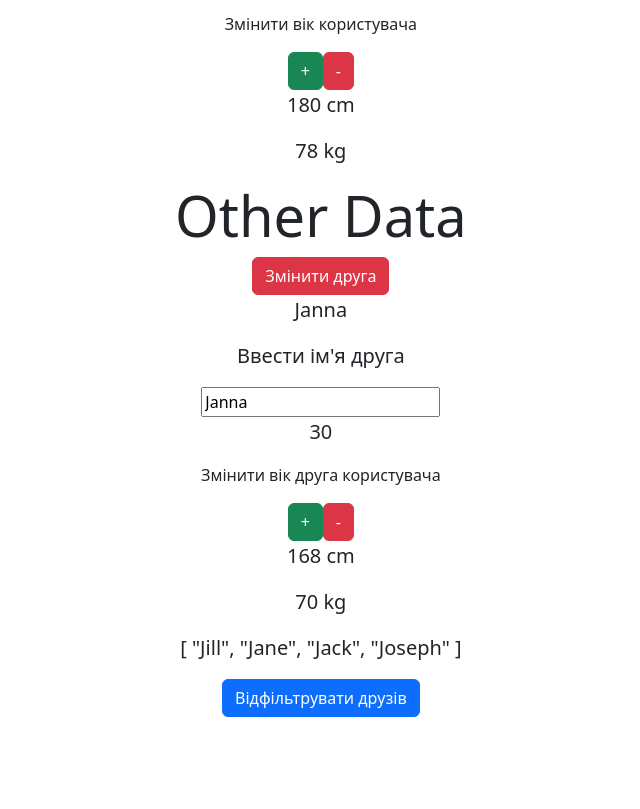
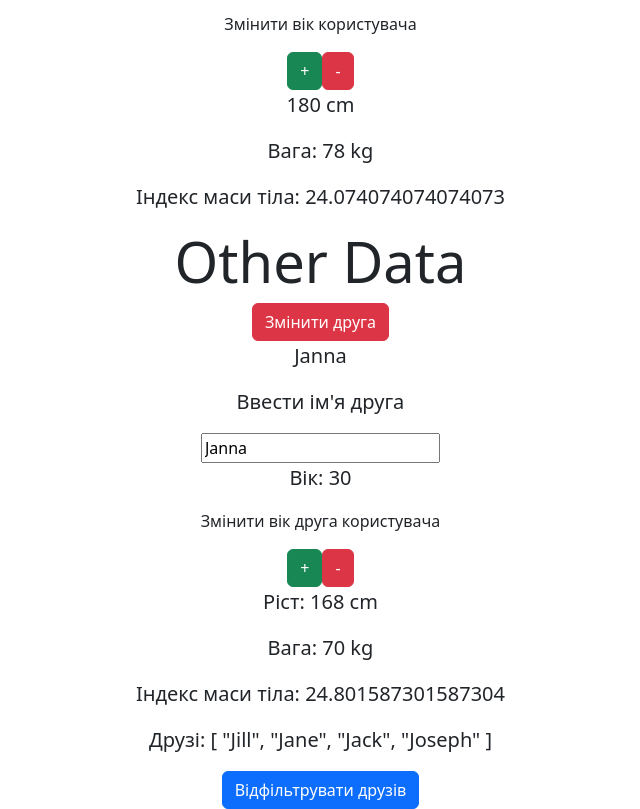
Before and after one commit to AkakiyBerula/VueLesson2, a Vue app: page / in a window 1280 px wide. Shown: the part 400-1209 px from the top of the page, without its empty margins (43-683 px from the left). Before the commit the page ends 1117 px from the top, so only its background shows below. Built offline with nearby package versions, Linux system fonts and the light colour scheme.

Commit message:
Створіть обчислювальну властивість для виведення даних, обчислених на основі інших реактивних даних.

```diff
--- a/src/components/Data.vue
+++ b/src/components/Data.vue
@@ -23,7 +23,8 @@
                 <button class="btn btn-danger" @click="decrementAge">-</button>
             </div>
             <p class="lead">{{ height }} cm</p>
-            <p class="lead">{{ weight }} kg</p>
+            <p class="lead">Вага: {{ weight }} kg</p>
+            <p class="lead">Індекс маси тіла: {{ countBodyMassIndex(height, weight) }}</p>
         </div>
         <div class="container text-center">
             <h1 class="display-4">Other Data</h1>
@@ -33,15 +34,16 @@
                 <p class="lead">Ввести ім'я друга</p>
                 <input type="text" :value="friend.name" @input="friend.name = $event.target.value">
             </div>
-            <p class="lead">{{ friend.age }}</p>
+            <p class="lead">Вік: {{ friend.age }}</p>
             <div>
                 <p>Змінити вік друга користувача</p>
                 <button class="btn btn-success" @click="incrementFriendAge">+</button>
                 <button class="btn btn-danger" @click="decrementFriendAge">-</button>
             </div>
-            <p class="lead">{{ friend.height }} cm</p>
-            <p class="lead">{{ friend.weight }} kg</p>
-            <p class="lead">{{ friend.friendsList }}</p>
+            <p class="lead">Ріст: {{ friend.height }} cm</p>
+            <p class="lead">Вага: {{ friend.weight }} kg</p>
+            <p class="lead">Індекс маси тіла: {{ countBodyMassIndex(friend.height, friend.weight) }}</p>
+            <p class="lead">Друзі: {{ friend.friendsList }}</p>
             <div>
                 <button class="btn btn-primary" @click="filterFriendsList('Jack')">Відфільтрувати друзів</button>
             </div>
@@ -106,6 +108,9 @@ export default {
                 friendsList: ['Ferdinand', 'Astrid', 'Cody']
             }
             this.friend = newFriend
+        },
+        countBodyMassIndex(height, weight) {
+            return weight / ((height / 100) ** 2)
         }
 
     },
```
